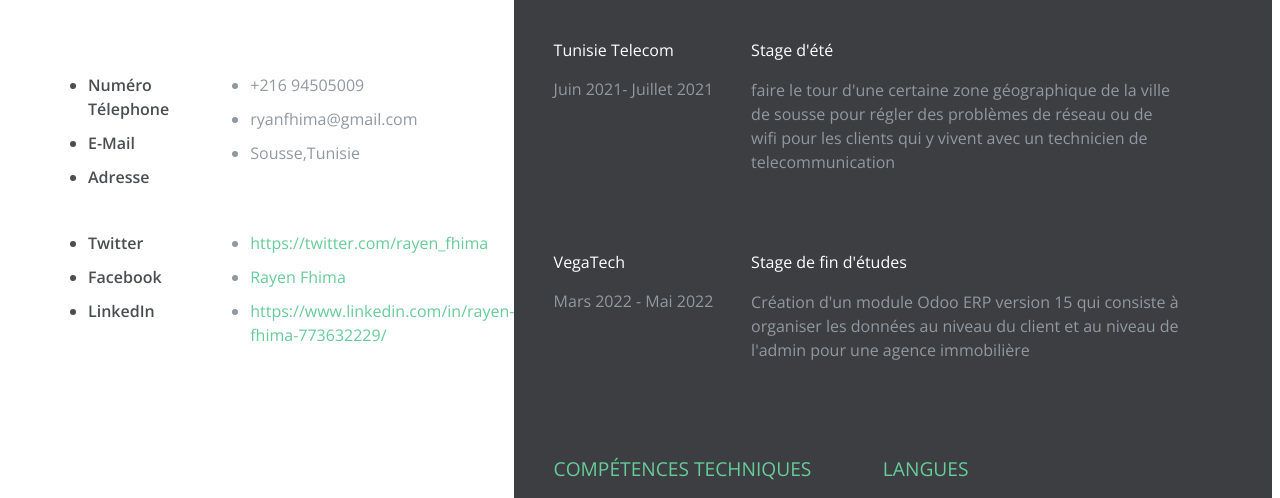
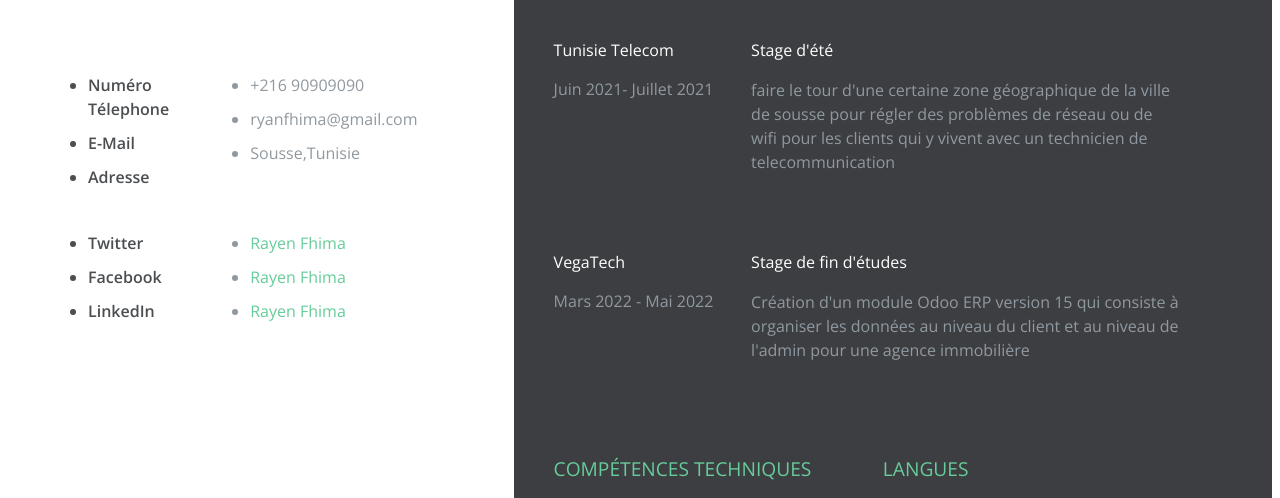
Before and after one commit to rayenone/rayenone.github.io, a plain HTML site: page index.html in a window 1280 px wide. Shown: the part 257-755 px from the top of the page. Drawn offline with nearby package versions, Linux system fonts and the light colour scheme.

Commit message:
Update index.html

```diff
--- a/index.html
+++ b/index.html
@@ -44,7 +44,7 @@
          <div class="clearfix"></div>
  </div>
       <div class="name-wrapper">
-        <h1>Rayen <br/>Fhima</h1><!-- YOUR NAME AND LAST NAME  -->
+        <h1>Rayen <br/>Fhima</h1>
       </div>
       <div class="clearfix"></div>
       <div class="contact-info clearfix">
@@ -54,9 +54,9 @@
       		<li>Adresse</li>
       	</ul>
         <ul class="list-content ">
-        	<li>+216 94505009</li> <!-- YOUR PHONE NUMBER  -->
-        	<li>ryanfhima@gmail.com</li> <!-- YOUR EMAIL -->
-        	<li>Sousse,Tunisie</li> <!-- YOUR STATE AND COUNTRY  -->
+        	<li>+216 90909090</li>
+        	<li>ryanfhima@gmail.com</li>
+        	<li>Sousse,Tunisie</li>
         </ul>
       </div>
       <div class="contact-social clearfix">
@@ -65,10 +65,10 @@
       		<li>Facebook</li>
       		<li>LinkedIn</li>
       	</ul>
-        <ul class="list-content"> <!-- REMEMBER TO PUT THE URL ON THE HREF TAG  -->
-      		<li><a href="">https://twitter.com/rayen_fhima</a></li> <!-- YOUR TWITTER USER  -->
-      		<li><a href="">Rayen Fhima</a></li> <!-- YOUR DRIBBBLE USER  -->
-      		<li><a href="">https://www.linkedin.com/in/rayen-fhima-773632229/</a></li> <!-- YOUR BEHANCE USER  -->
+        <ul class="list-content">
+      		<li><a href="">Rayen Fhima</a></li>
+      		<li><a href="">Rayen Fhima</a></li>
+      		<li><a href="https://www.linkedin.com/in/rayen-fhima-773632229/">Rayen Fhima</a></li> <!-- YOUR BEHANCE USER  -->
       	</ul>
       </div>
 		</div>
```
